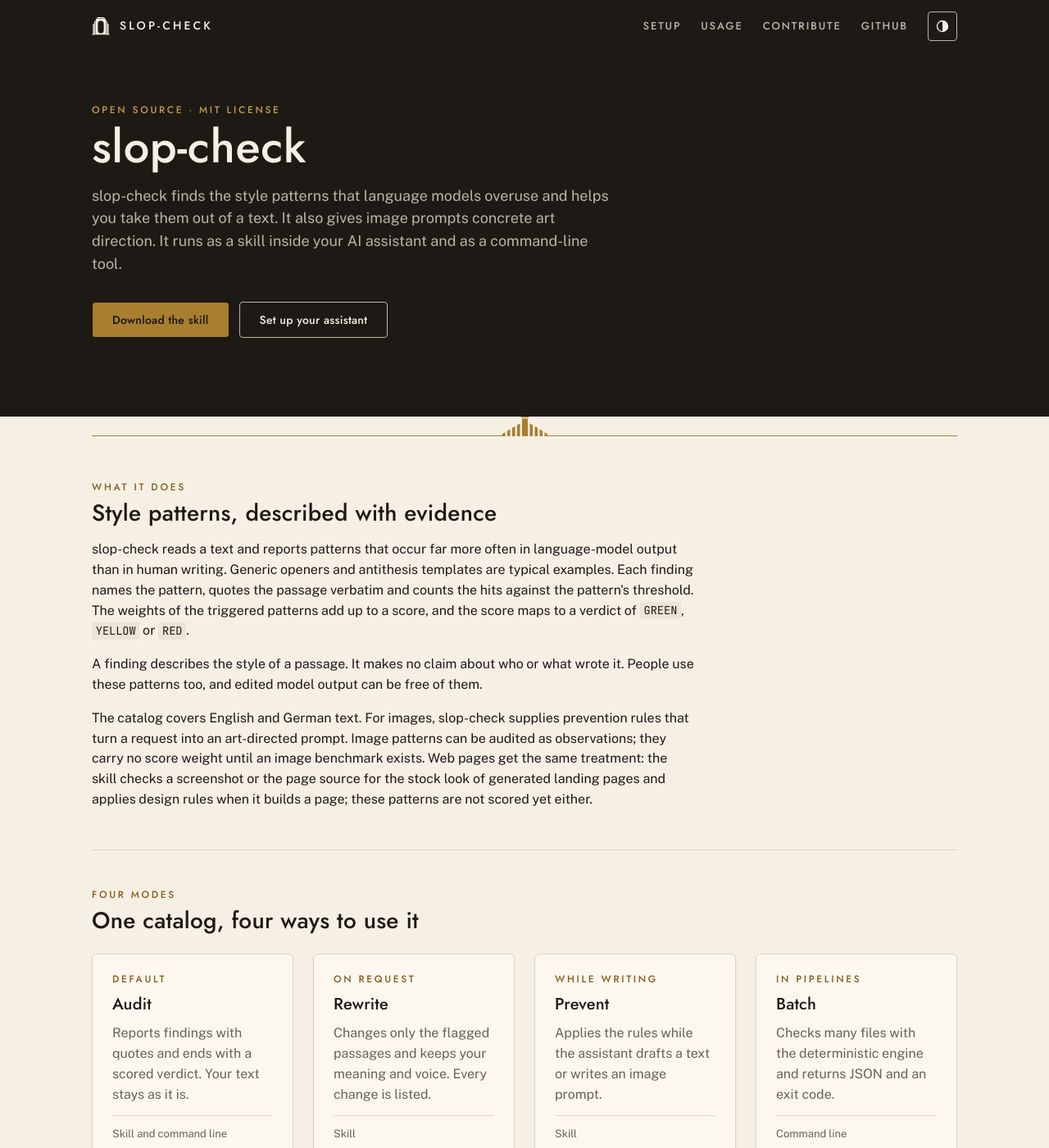
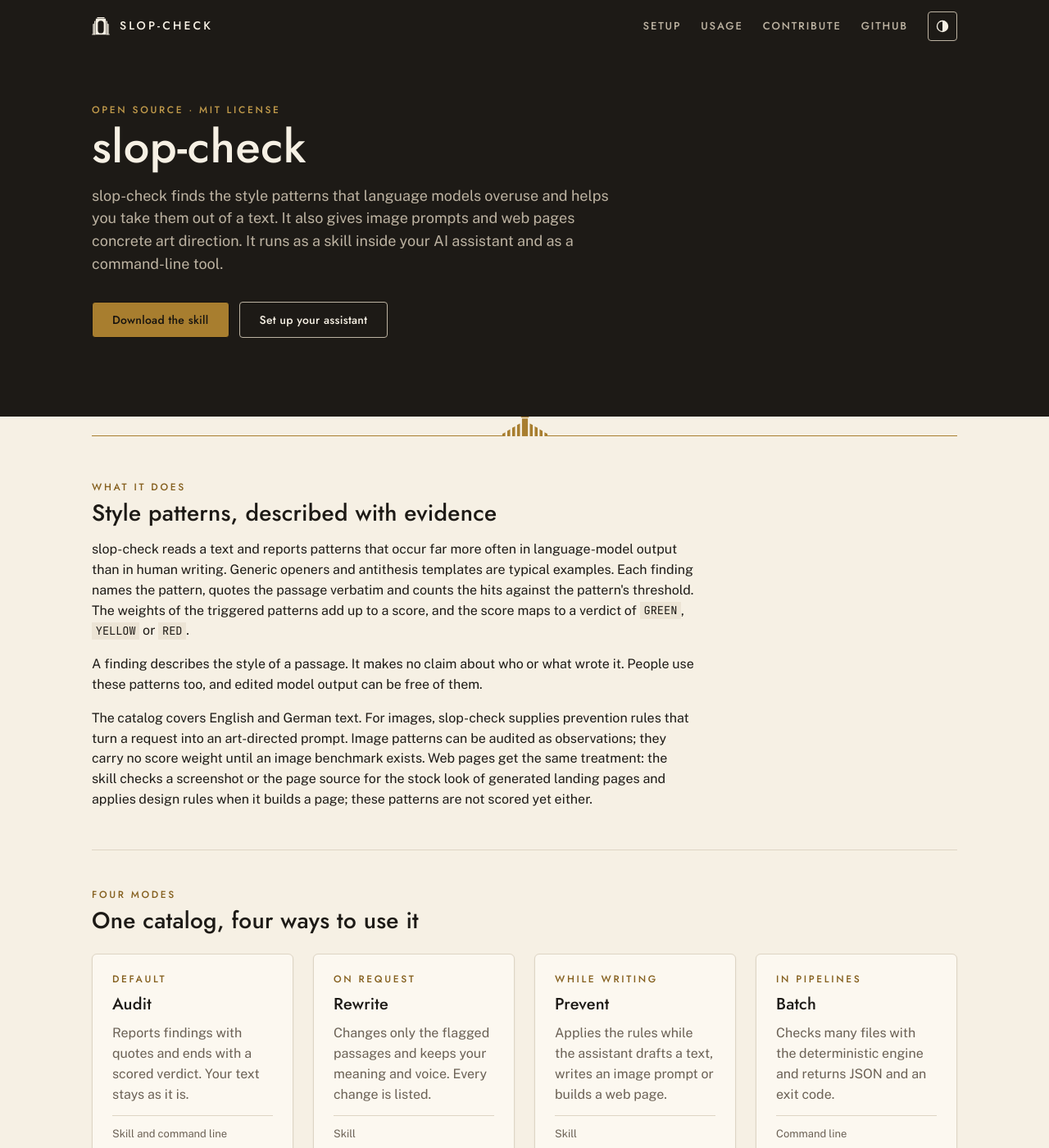
Before and after one commit to nullthrone/slop-check, a Jekyll site: the page built from site/index.md, in a window 1280 px wide and 1400 px high. Shown: the whole window at 82% size. Built offline with Jekyll 4.4.1, drawn with Linux system fonts in a browser that asks for light colours.

Commit message:
Mention web pages on the site home page
Co-Authored-By: Claude Opus 5.5 <noreply@anthropic.com>
Claude-Session: https://claude.ai/code/session_01QcqxZR1qMTXdzXbvmkpceZ

```diff
--- a/site/index.md
+++ b/site/index.md
@@ -4,11 +4,11 @@ title: slop-check
 eyebrow: Open source · MIT license
 lead: >-
   slop-check finds the style patterns that language models overuse and helps you take them out
-  of a text. It also gives image prompts concrete art direction. It runs as a skill inside your
+  of a text. It also gives image prompts and web pages concrete art direction. It runs as a skill inside your
   AI assistant and as a command-line tool.
 description: >-
   slop-check audits text for style patterns that language models overuse, rewrites them on
-  request and keeps image prompts away from the generic AI look. Setup guides for Claude,
+  request and keeps image prompts and web pages away from the generic AI look. Setup guides for Claude,
   Gemini, ChatGPT, Copilot, Mistral and other assistants.
 ---
 
@@ -57,7 +57,7 @@ applies design rules when it builds a page; these patterns are not scored yet ei
 <article class="card">
 <p class="eyebrow">While writing</p>
 <h3 class="card__title">Prevent</h3>
-<p>Applies the rules while the assistant drafts a text or writes an image prompt.</p>
+<p>Applies the rules while the assistant drafts a text, writes an image prompt or builds a web page.</p>
 <p class="card__footer">Skill</p>
 </article>
 <article class="card">
```
